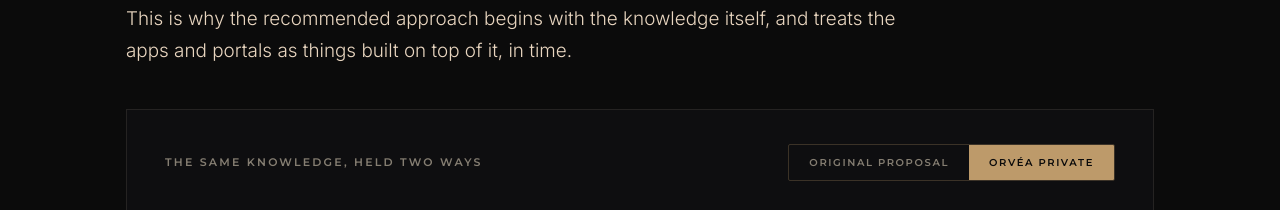
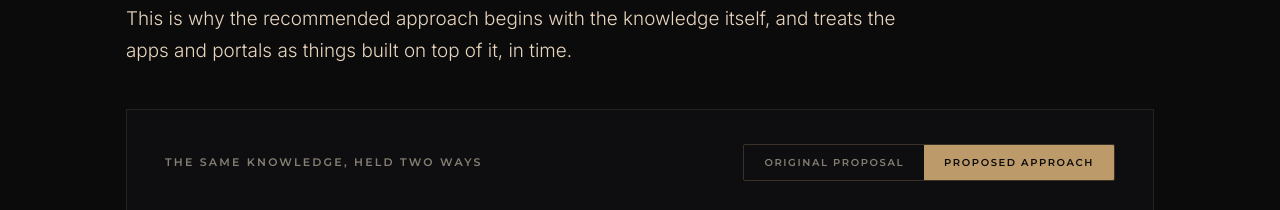
Before and after one commit to Scottt1234/orvea-private-dffcefca66, a plain HTML site: page index.html in a window 1280 px wide. Shown: the part 1654-1864 px from the top of the page. Drawn offline with nearby package versions, Linux system fonts and the light colour scheme.

Commit message:
Rename toggle state to 'Proposed approach'
Co-Authored-By: Claude Opus 4.8 <noreply@anthropic.com>

```diff
--- a/index.html
+++ b/index.html
@@ -293,7 +293,7 @@ footer .principles{margin-top:22px;font-family:var(--caps);font-size:11px;font-w
       <span class="tg-cap">The same knowledge, held two ways</span>
       <div class="tg-switch">
         <button data-state="scattered">Original proposal</button>
-        <button class="active" data-state="unified">ORVÉA Private</button>
+        <button class="active" data-state="unified">Proposed approach</button>
       </div>
     </div>
     <div class="tg-stage">
```
